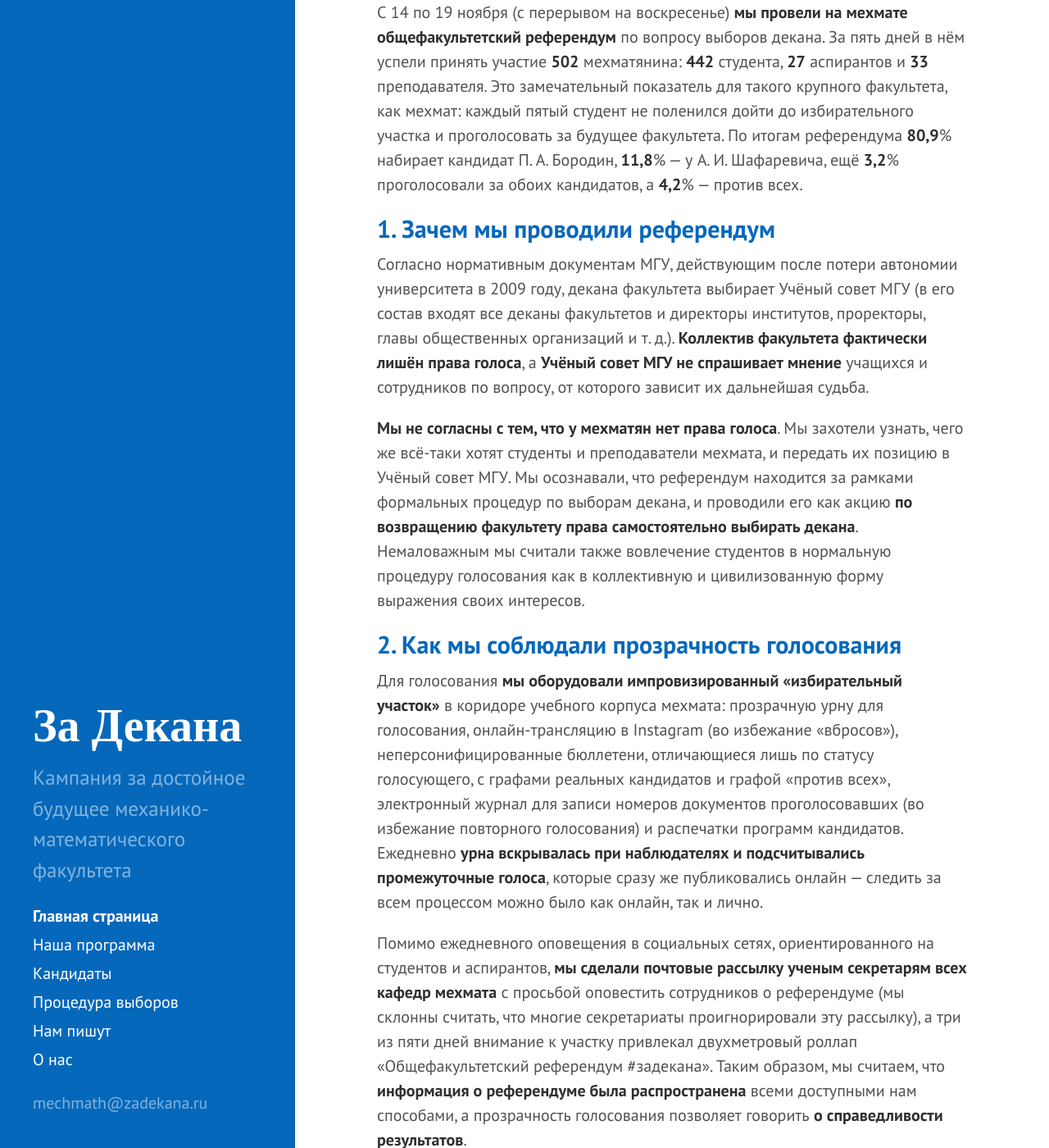
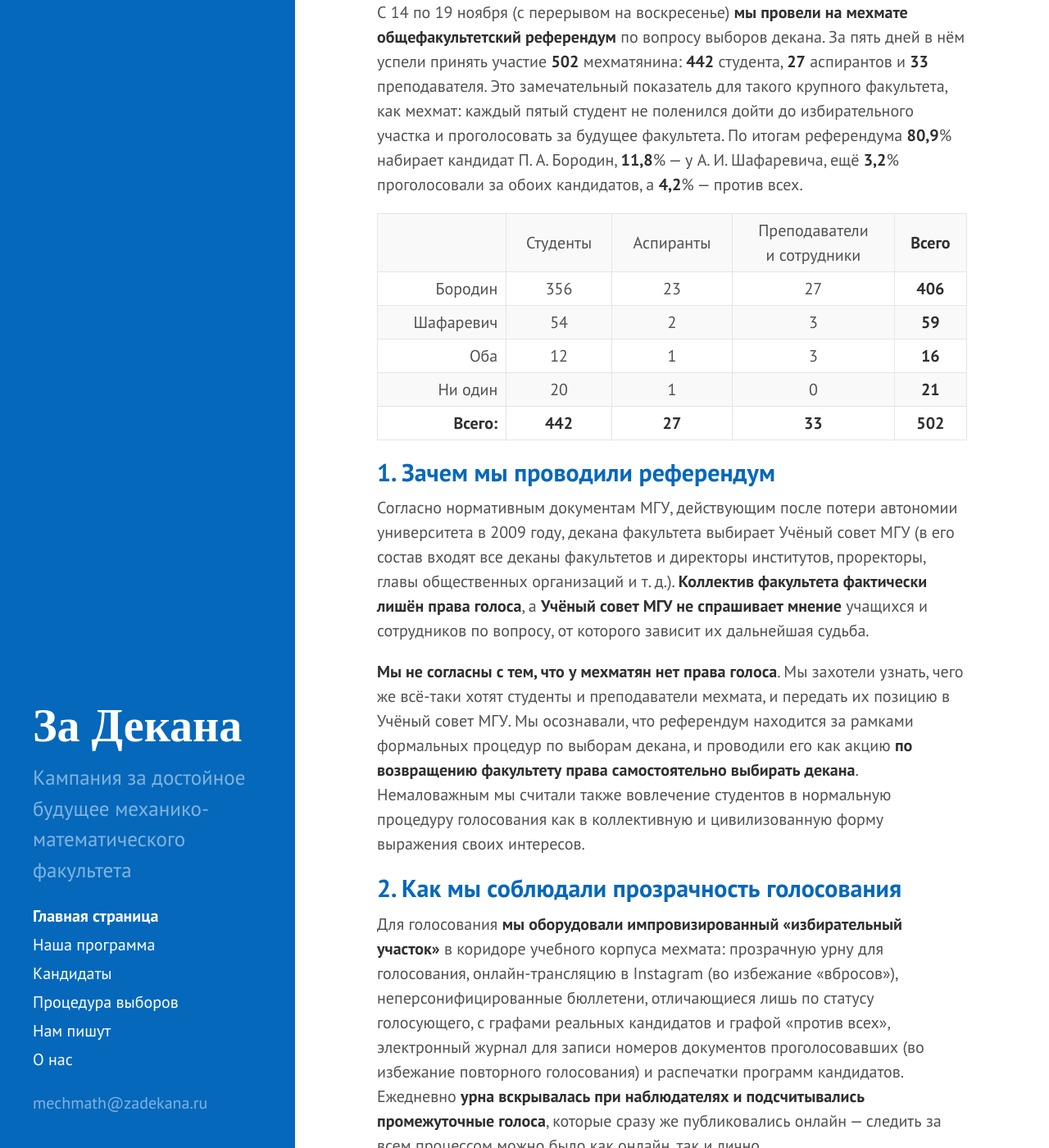
Before and after one commit to studmm/zadekana, a Jekyll site: the page built from index.md, in a window 1280 px wide and 1400 px high, scrolled down 494 px. Shown: the whole window at 82% size. Built offline with Jekyll 4.4.1, drawn with Linux system fonts in a browser that asks for light colours; some web fonts are replaced.

Commit message:
new: add table

```diff
--- /dev/null
+++ b/_includes/results.html
@@ -0,0 +1,86 @@
+<style type="text/css">
+    td {
+        text-align: center;
+        vertical-align: middle;
+    }
+</style>
+
+<table>
+    <tr>
+        <td>
+        </td>
+        <td>Студенты
+        </td>
+        <td>Аспиранты
+        </td>
+        <td>Преподаватели<br>и сотрудники
+        </td>
+        <td><strong>Всего</strong>
+        </td>
+    </tr>
+    <tr>
+        <td style="text-align: right">Бородин
+
+        </td>
+        <td>356
+        </td>
+        <td>23
+        </td>
+        <td>27
+        </td>
+        <td><strong>406</strong>
+        </td>
+    </tr>
+    <tr>
+        <td style="text-align: right">Шафаревич
+
+        </td>
+        <td>54
+        </td>
+        <td>2
+        </td>
+        <td>3
+        </td>
+        <td><strong>59</strong>
+        </td>
+    </tr>
+    <tr>
+        <td style="text-align: right">Оба
+
+        </td>
+        <td>12
+        </td>
+        <td>1
+        </td>
+        <td>3
+        </td>
+        <td><strong>16</strong>
+        </td>
+    </tr>
+    <tr>
+        <td style="text-align: right">Ни один
+
+        </td>
+        <td>20
+        </td>
+        <td>1
+        </td>
+        <td>0
+        </td>
+        <td><strong>21</strong>
+        </td>
+    </tr>
+    <tr>
+        <td style="text-align: right"><strong>Всего:</strong>
+
+        </td>
+        <td><strong>442</strong>
+        </td>
+        <td><strong>27</strong>
+        </td>
+        <td><strong>33</strong>
+        </td>
+        <td><strong>502</strong>
+        </td>
+    </tr>
+</table>
--- a/index.md
+++ b/index.md
@@ -18,6 +18,7 @@ _Подробнее о кандидатах на соответствующей
 
 С 14 по 19 ноября (с перерывом на воскресенье) **мы провели на мехмате общефакультетский референдум** по вопросу выборов декана. За пять дней в нём успели принять участие **502** мехматянина: **442** студента, **27** аспирантов и **33** преподавателя. Это замечательный показатель для такого крупного факультета, как мехмат: каждый пятый студент не поленился дойти до избирательного участка и проголосовать за будущее факультета. По итогам референдума **80,9**% набирает кандидат П. А. Бородин, **11,8**% — у А. И. Шафаревича, ещё **3,2**% проголосовали за обоих кандидатов, а **4,2**% — против всех.
 
+{% include results.html %}
 
 ## 1. Зачем мы проводили референдум
 
```
